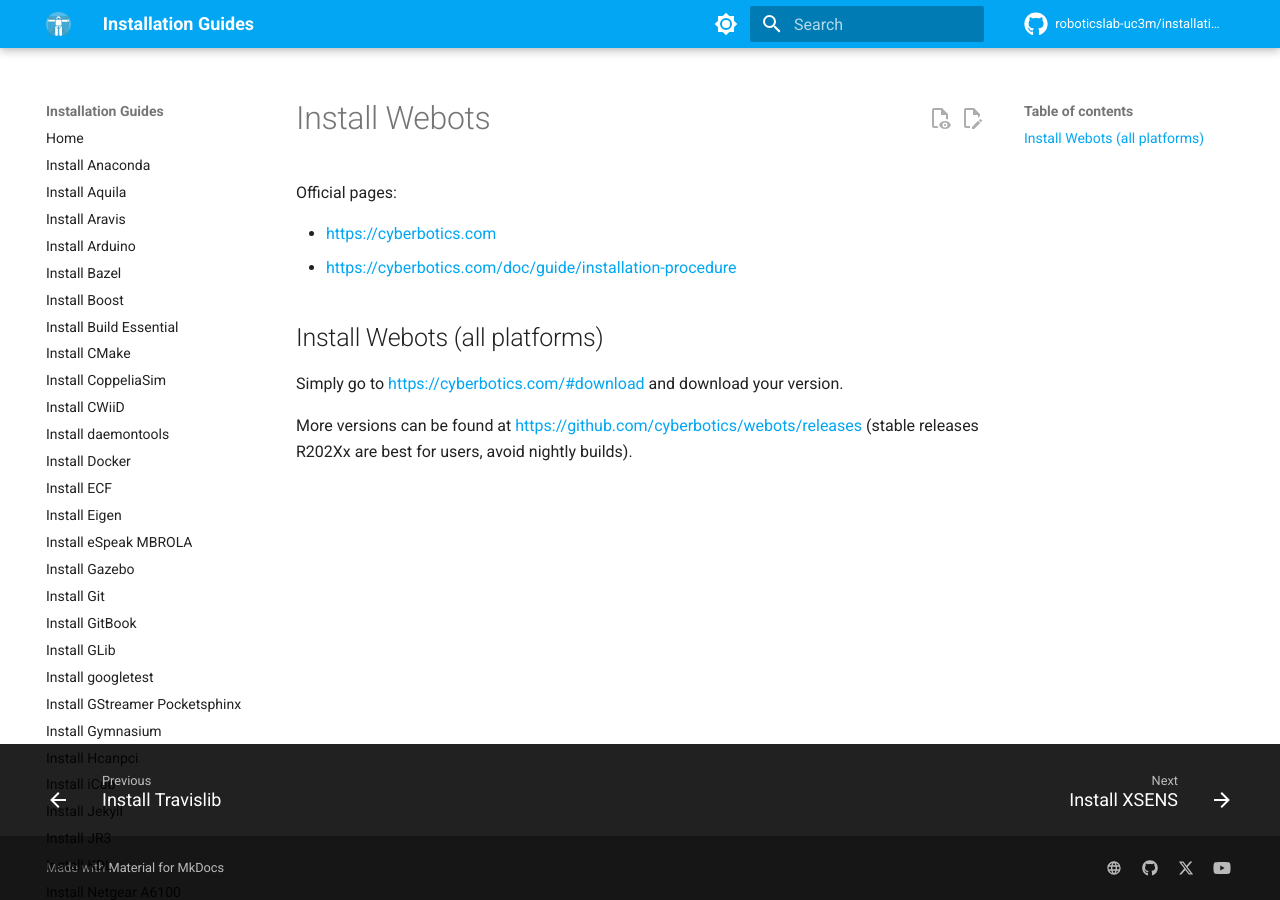
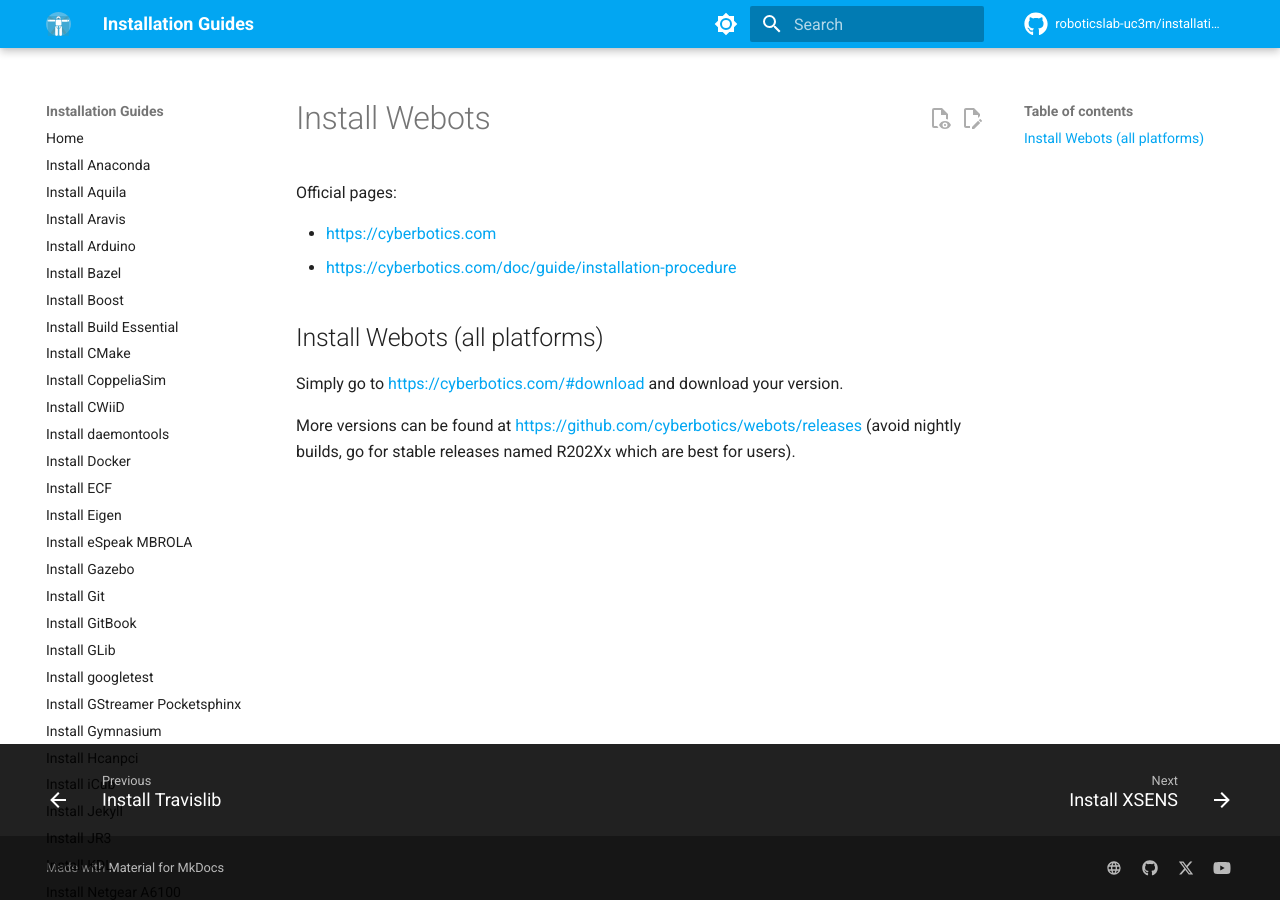
Before and after one commit to roboticslab-uc3m/installation-guides, an MkDocs documentation site: the page built from docs/install-webots.md, in a window 1280 px wide. Built offline with MkDocs 1.6.1 and Material for MkDocs 9.7.7, drawn with Linux system fonts in a browser that asks for light colours; comment, search, counter and statistics services are not loaded.

Commit message:
webots: improve

```diff
--- a/docs/install-webots.md
+++ b/docs/install-webots.md
@@ -9,4 +9,4 @@
 
 Simply go to <https://cyberbotics.com/#download> and download your version.
 
-More versions can be found at <https://github.com/cyberbotics/webots/releases> (stable releases R202Xx are best for users, avoid nightly builds).
+More versions can be found at <https://github.com/cyberbotics/webots/releases> (avoid nightly builds, go for stable releases named R202Xx which are best for users).
```
